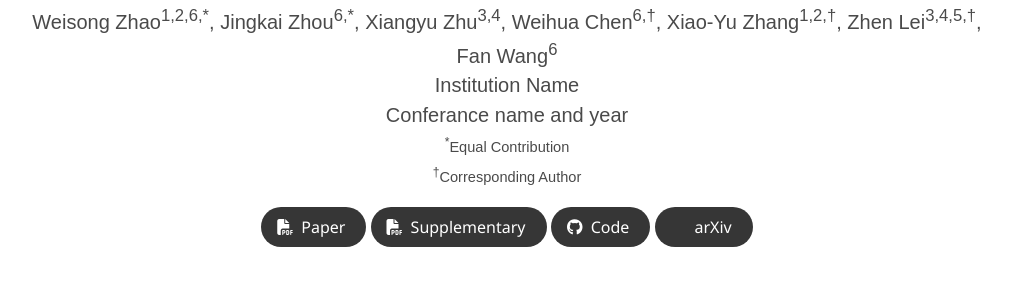
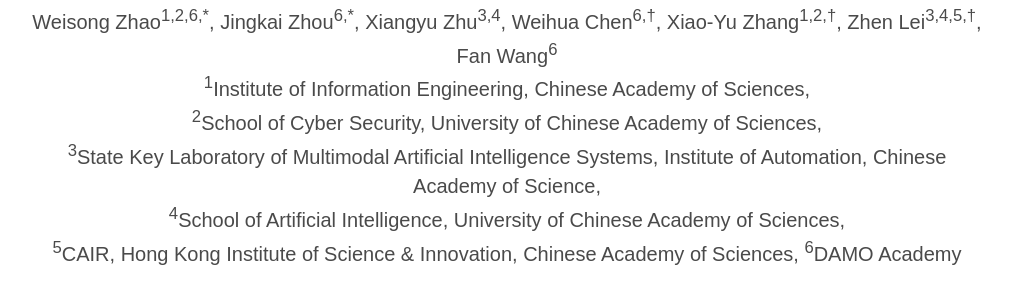
Before and after one commit to zws98/RealisVSR-project, a plain HTML site: page index.html in a window 1280 px wide. Shown: the part 177-478 px from the top of the page, without its empty margins (133-1144 px from the left). Drawn offline with nearby package versions, Linux system fonts and the light colour scheme; some icons are missing; a web font is replaced by a local one.

Commit message:
Update index.html

```diff
--- a/index.html
+++ b/index.html
@@ -65,7 +65,13 @@
                   </div>
 
                   <div class="is-size-5 publication-authors">
-                    <span class="author-block">Institution Name<br>Conferance name and year</span>
+                     <span class="author-block"><sup>1</sup>Institute of Information Engineering, Chinese Academy of Sciences,</span>
+                    <span class="author-block"><sup>2</sup>School of Cyber Security, University of Chinese Academy of Sciences,</span>
+                    <span class="author-block"><sup>3</sup>State Key Laboratory of Multimodal Artificial Intelligence Systems, Institute of Automation, Chinese Academy of Science,</span>
+                    <span class="author-block"><sup>4</sup>School of Artificial Intelligence, University of Chinese Academy of Sciences,</span>
+                    <span class="author-block"><sup>5</sup>CAIR, Hong Kong Institute of Science & Innovation, Chinese Academy of Sciences,</span>
+                    <span class="author-block"><sup>6</sup>DAMO Academy</span>
+                    <br>
                     <span class="eql-cntrb"><small><br><sup>*</sup>Equal Contribution</small></span>
                     <span class="eql-cntrb"><small><br><sup>†</sup>Corresponding Author</small></span>
                   </div>
@@ -83,7 +89,7 @@
                       </a>
                     </span>
 
-                    <!-- Supplementary PDF link -->
+<!--                     <!-- Supplementary PDF link -->
                     <span class="link-block">
                       <a href="static/pdfs/supplementary_material.pdf" target="_blank"
                       class="external-link button is-normal is-rounded is-dark">
@@ -91,7 +97,7 @@
                         <i class="fas fa-file-pdf"></i>
                       </span>
                       <span>Supplementary</span>
-                    </a>
+                    </a> -->
                   </span>
 
                   <!-- Github link -->
```
